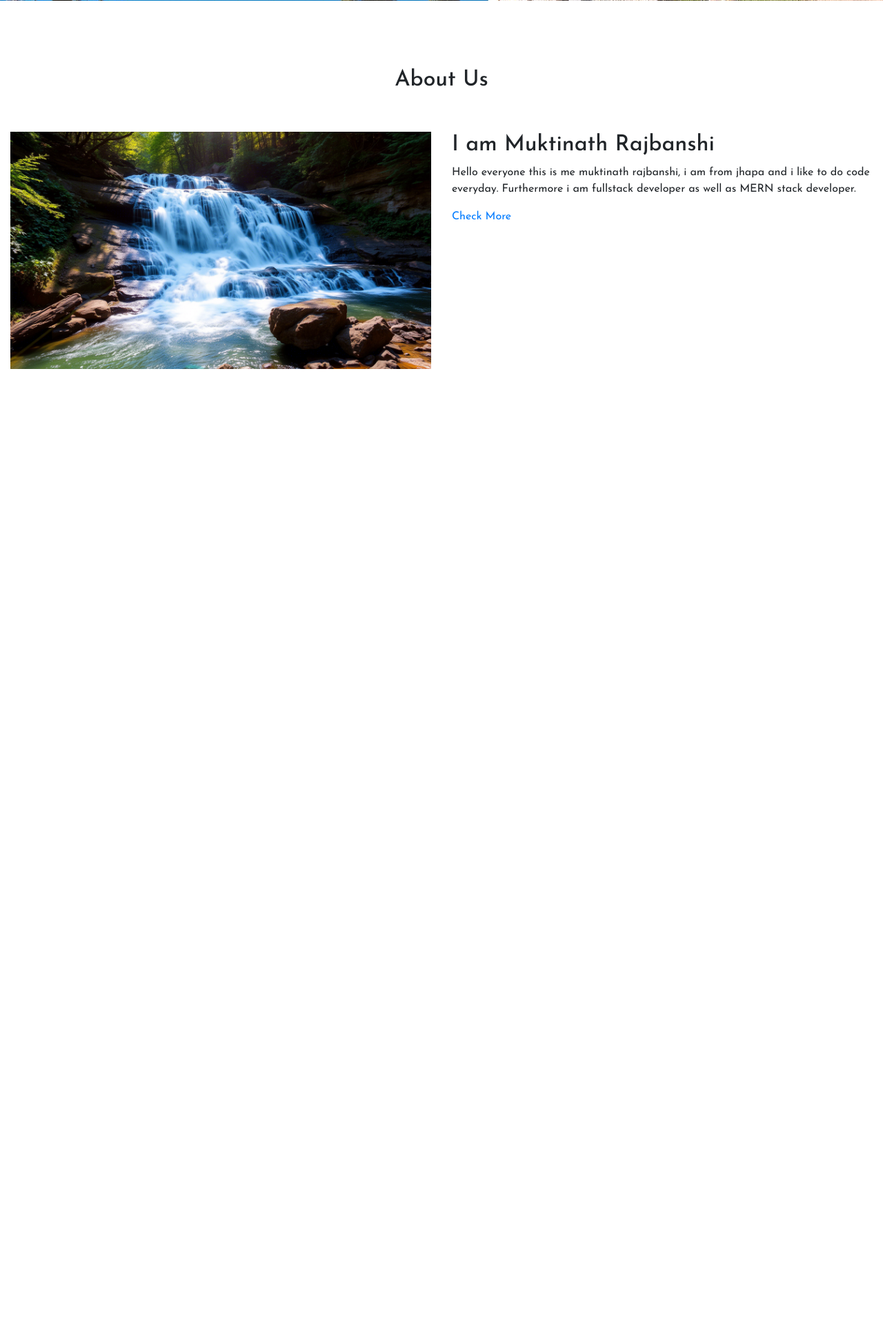
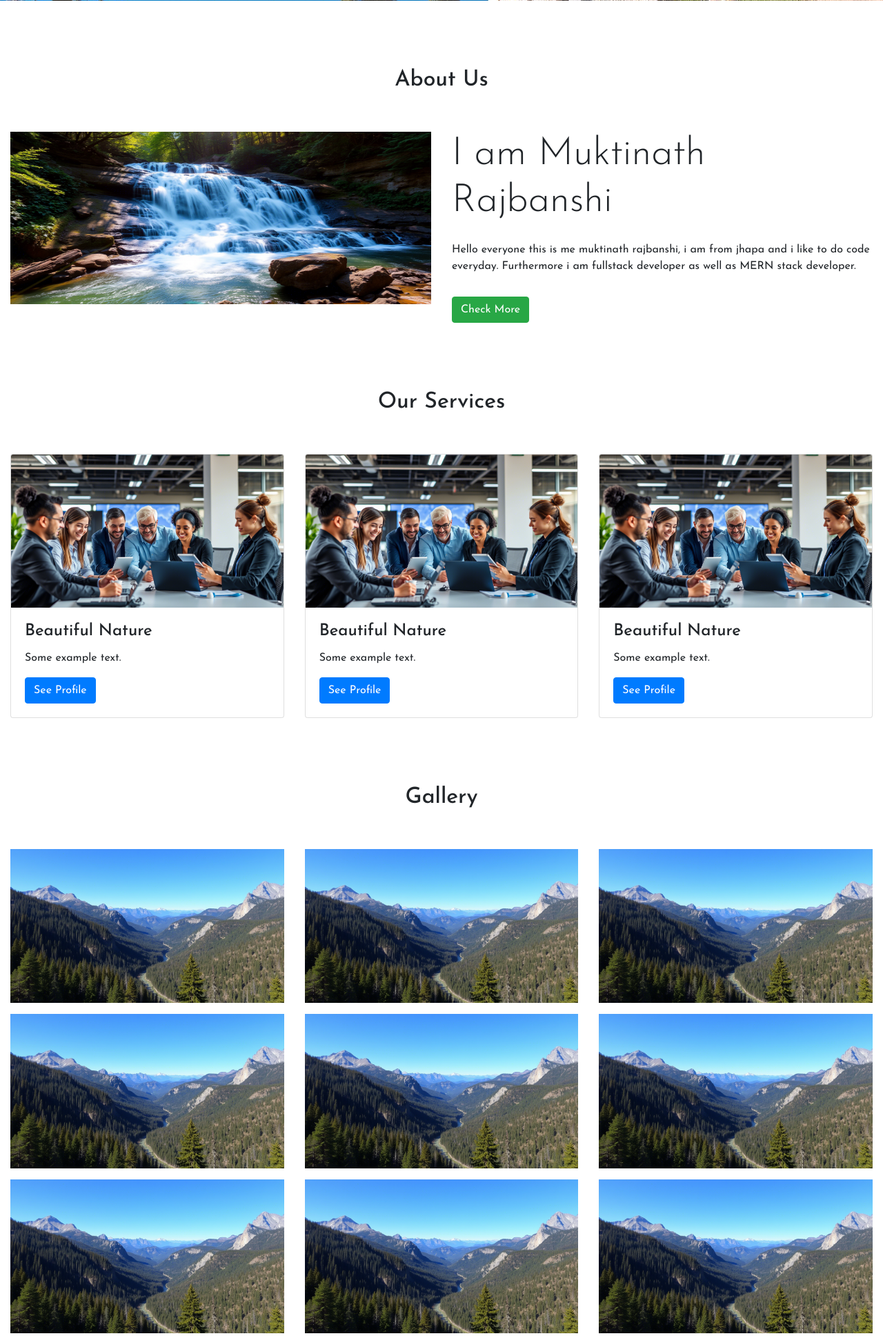
Before and after one commit to muktinathrajbanshi/FiveWebsite, a PHP site: page / in a window 1280 px wide. Shown: the part 775-2712 px from the top of the page at 69% size. Before the commit the page ends 1310 px from the top, so only its background shows below. Run offline with PHP 8.4, Linux system fonts and the light colour scheme; some web fonts are replaced.

Commit message:
Resolve Merge Conflict

```diff
--- a/css/style.css
+++ b/css/style.css
@@ -10,3 +10,8 @@
     width: 100%;
     height: 90vh;
 }
+
+.aboutimg {
+    width: 100%;
+    height: 250px!important;
+}
--- a/index.php
+++ b/index.php
@@ -91,18 +91,96 @@
     <div class="container-fluid">
         <div class="row">
             <div class="col-lg-6 col-md-6 col-12">
-                <img src="images/cc5.png" class="img-fluid" alt="">
+                <img src="images/cc5.png" class="img-fluid aboutimg" alt="">
             </div>
             <div class="col-lg-6 col-md-6 col-12">
-                <h2>I am Muktinath Rajbanshi</h2>
-                <p>Hello everyone this is me muktinath rajbanshi, i am from jhapa and i like to do code everyday. Furthermore i am fullstack developer as well as MERN stack developer.</p>
-                <a href="about.php"> Check More </a>
+                <h2 class="display-4">I am Muktinath Rajbanshi</h2>
+                <p class="py-3">Hello everyone this is me muktinath rajbanshi, i am from jhapa and i like to do code everyday. Furthermore i am fullstack developer as well as MERN stack developer.</p>
+                <a href="about.php" class="btn btn-success"> Check More </a>
             </div>
         </div>
     </div>
 </section>
 
+<section class="my-5">
+    <div class= "py-5">
+        <h2 class="text-center">Our Services</h2>
+    </div>
 
+    <div class="container-fluid">
+        <div class="row">
+            <div class="col-lg-4 col-md-4 col-12">
+                <div class="card">
+                    <img class="card-img-top" src="images/ss1.png" alt="Card image">
+                    <div class="card-body">
+                        <h4 class="card-title">Beautiful Nature</h4>
+                        <p class="card-text">Some example text.</p>
+                        <a href="#" class="btn btn-primary">See Profile</a>
+                    </div>
+                </div>
+            </div>
+            <div class="col-lg-4 col-md-4 col-12">
+                <div class="card">
+                    <img class="card-img-top" src="images/ss1.png" alt="Card image">
+                    <div class="card-body">
+                        <h4 class="card-title">Beautiful Nature</h4>
+                        <p class="card-text">Some example text.</p>
+                        <a href="#" class="btn btn-primary">See Profile</a>
+                    </div>
+                </div>
+            </div>
+            <div class="col-lg-4 col-md-4 col-12">
+                <div class="card">
+                    <img class="card-img-top" src="images/ss1.png" alt="Card image">
+                    <div class="card-body">
+                        <h4 class="card-title">Beautiful Nature</h4>
+                        <p class="card-text">Some example text.</p>
+                        <a href="#" class="btn btn-primary">See Profile</a>
+                    </div>
+                </div>
+            </div>
+        </div>
+    </div>
+</section>
+
+<section class="my-5">
+    <div class= "py-5">
+        <h2 class="text-center">Gallery</h2>
+    </div>
+
+    <div class="container-fluid">
+        <div class="row">
+            <div class="col-lg-4 col-md-4 col-12">
+                <img src="images/gg1.png" class="img-fluid pb-3" alt="">
+            </div>
+            <div class="col-lg-4 col-md-4 col-12">
+                <img src="images/gg1.png" class="img-fluid pb-3" alt="">
+            </div>
+            <div class="col-lg-4 col-md-4 col-12">
+                <img src="images/gg1.png" class="img-fluid pb-3" alt="">
+            </div>
+            <div class="col-lg-4 col-md-4 col-12">
+                <img src="images/gg1.png" class="img-fluid pb-3" alt="">
+            </div>
+            <div class="col-lg-4 col-md-4 col-12">
+                <img src="images/gg1.png" class="img-fluid pb-3" alt="">
+            </div>
+            <div class="col-lg-4 col-md-4 col-12">
+                <img src="images/gg1.png" class="img-fluid pb-3" alt="">
+            </div>
+            <div class="col-lg-4 col-md-4 col-12">
+                <img src="images/gg1.png" class="img-fluid pb-3" alt="">
+            </div>
+            <div class="col-lg-4 col-md-4 col-12">
+                <img src="images/gg1.png" class="img-fluid pb-3" alt="">
+            </div>
+            <div class="col-lg-4 col-md-4 col-12">
+                <img src="images/gg1.png" class="img-fluid pb-3" alt="">
+            </div>
+        </div>
+    </div>
+
+</section>
 
     <script src="https://cdn.jsdelivr.net/npm/jquery@3.7.1/dist/jquery.slim.min.js"></script>
     <script src="https://cdn.jsdelivr.net/npm/popper.js@1.16.1/dist/umd/popper.min.js"></script>
```
Also changed, not shown: images/gg1.png (added), images/ss1.png (added).
